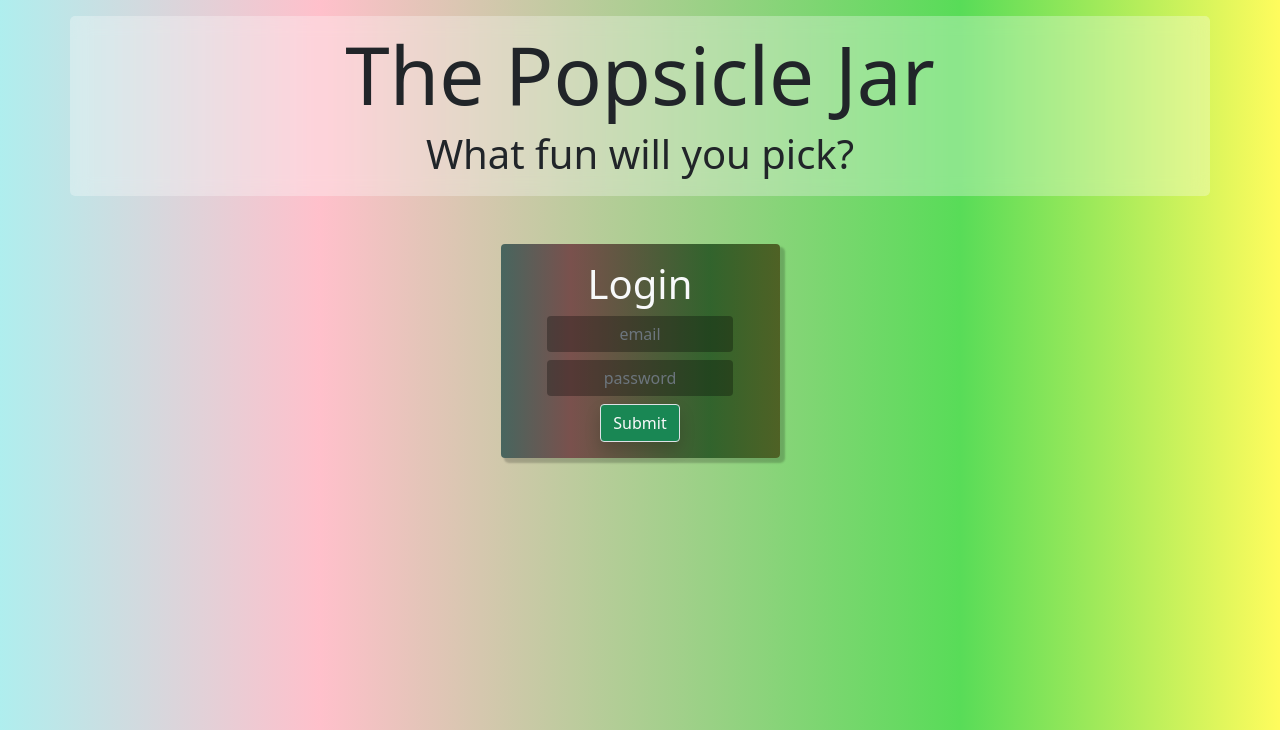
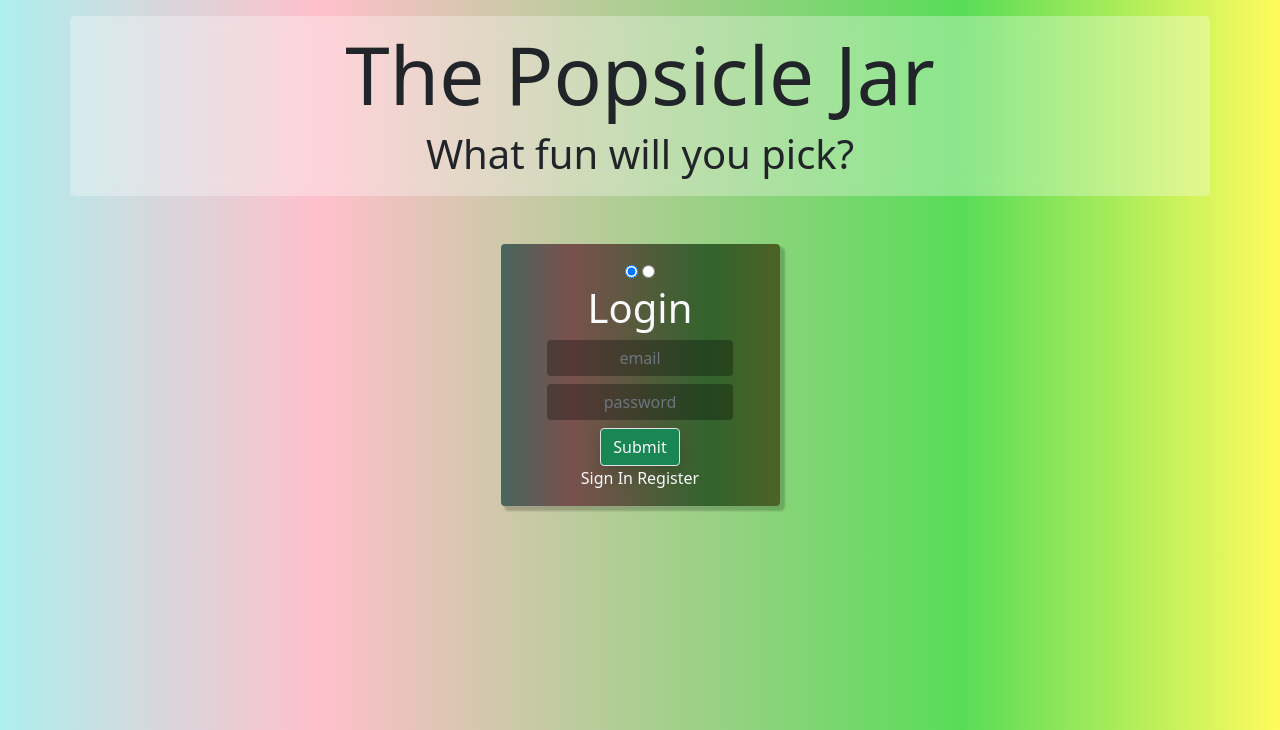
Before and after one commit to blublin/the_popsicle_jar, a Flask app: page / in a window 1280 px wide. Shown: the top 730 px of the page. Run offline with Flask 2, Linux system fonts and the light colour scheme.

Commit message:
login working, start of reg swap

```diff
--- a/flask_app/templates/login_reg.html
+++ b/flask_app/templates/login_reg.html
@@ -33,6 +33,9 @@
                     {% endif %}
                 {% endwith %}
                 <form action="/login" method="POST" class="p-3 col-3 mx-auto my-5 form-bg text-light text-center">
+                    <input type="radio" name="tab" id="signin" checked="checked"/>
+                    <input type="radio" name="tab" id="register"/>
+
                     <h1 class="text-light mb-2">Login</h1>
                     <div class="form-group mb-2">
                         <input type="email" class="form-control m-auto input-focus" id="email_login" name="email" placeholder="email">
@@ -41,6 +44,14 @@
                         <input type="password" class="form-control m-auto input-focus" id="password_login" name="password" placeholder="password">
                     </div>
                     <input type="submit" class="shadow btn border btn-default bg-success text-light" value="Submit">
+                    <div class="tabs">
+                        <label class="tab" for="signin">
+                            <div class="text">Sign In</div>
+                        </label>
+                        <label class="tab" for="register">
+                            <div class="text">Register</div>
+                        </label>
+                    </div>
                 </form>
             </div>
 
```
